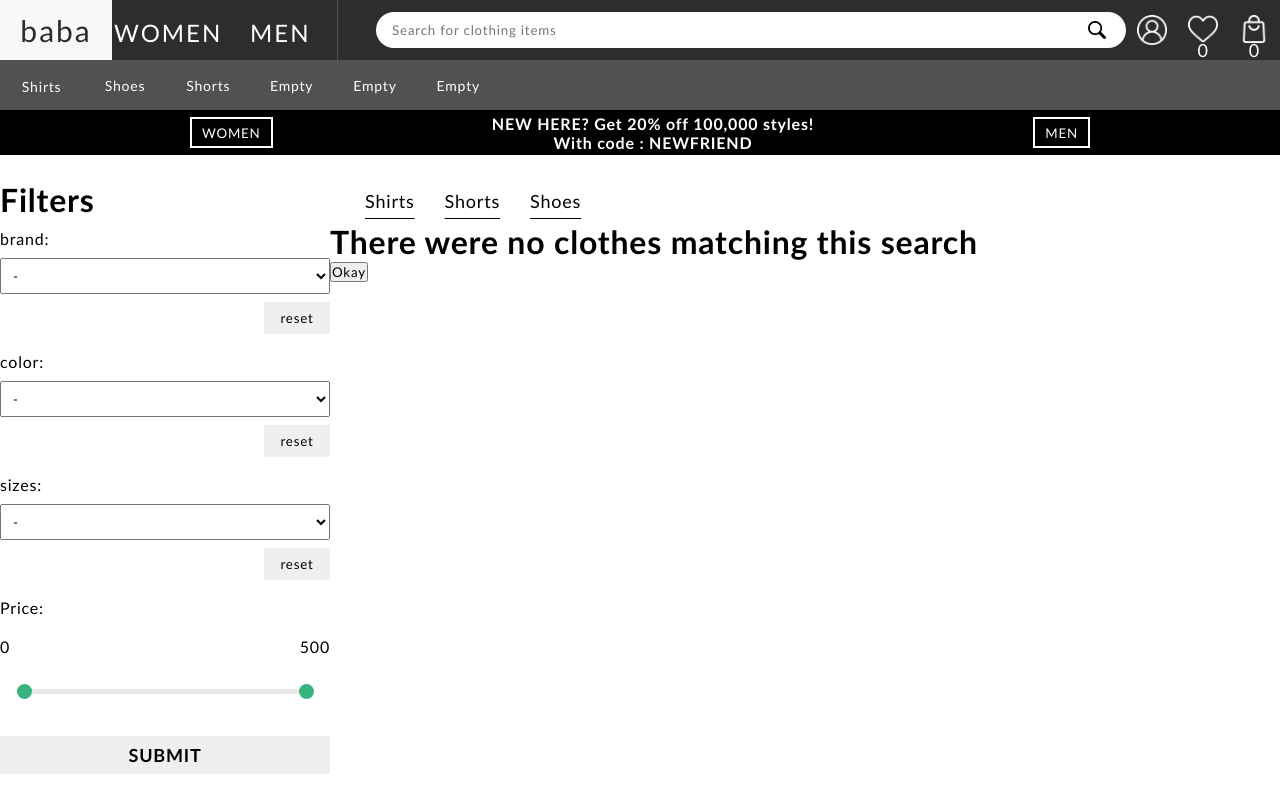
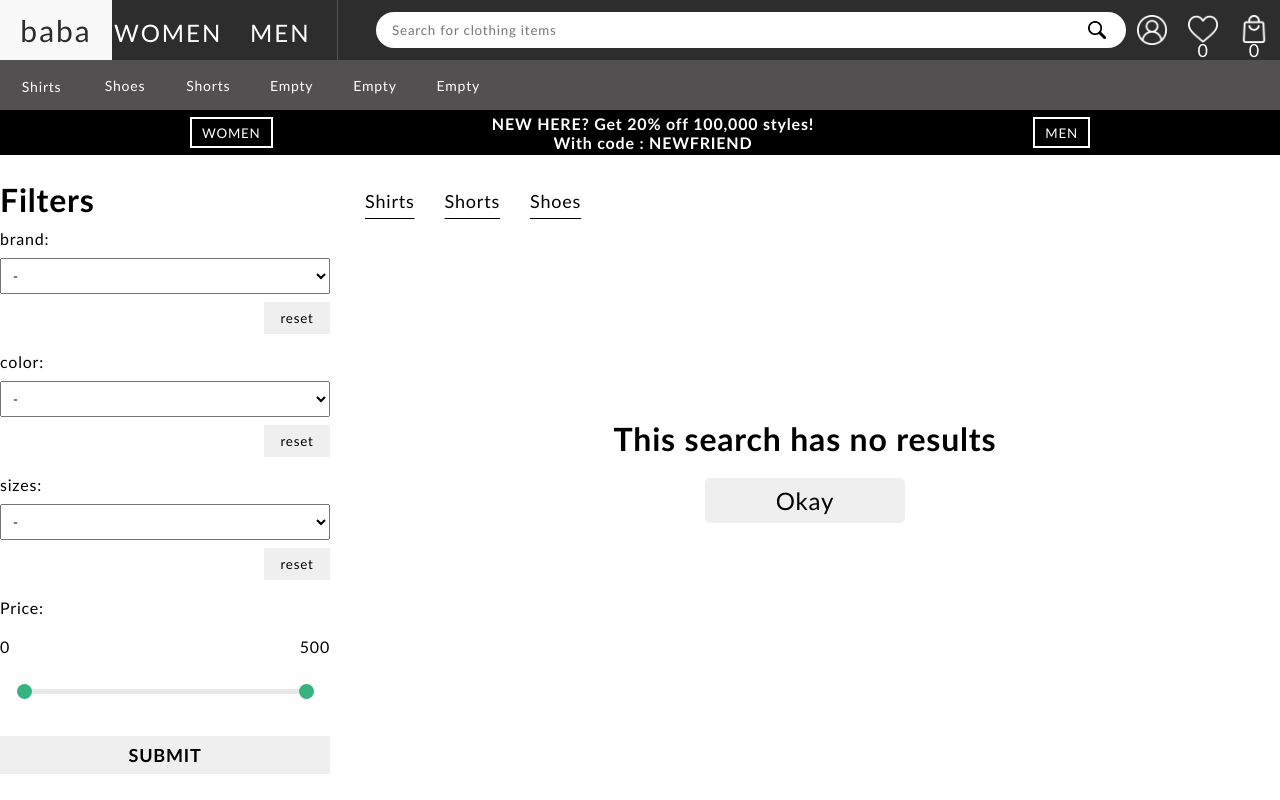
Before and after one commit to MusicShaun/eCommerce-frontend, a Next.js app: page /filter/shirts in a window 1280 px wide. Both pictures are taken after a click on the button "SUBMIT". Shown: the top 800 px of the page. Built offline with nearby package versions, Linux system fonts and the light colour scheme.

Commit message:
Clean up before deploy

```diff
--- a/components/ProductFilterSideBar.tsx
+++ b/components/ProductFilterSideBar.tsx
@@ -21,16 +21,13 @@ export default function ProductFilterSideBar( {info, setFilteredClothes, filtere
     setFilters({ ...filters, [name]: value });
   }
   // passed as prop
-  // it resets the state above when triggered from the child component
+  // it resets the filter state when triggered from the child component
   function childStateSetterFunction(name: string) {
     setFilters({...filters, [name]: ''})
   }
 
 
-  // BIG USEEFFECT HERE WHICH TAKES ALL THE STATES ABOVE AS ARGUMENTS TO FILTER THE CLOTHES ARRAY
-  function filterArrayFunction(str: string, clothes: ClotheType[]) {
-    return clothes.filter((l => Object.values(l).find(x => x === str)))
-  }
+  // BIG function HERE TO FILTER THE CLOTHES ARRAY
   function applyFilters(clothes: ClotheType[], filters: {brand: string, color: string, size: string}, priceRange: number[]) {
     let filteredClothes = [...clothes];
 
@@ -76,9 +73,9 @@ export default function ProductFilterSideBar( {info, setFilteredClothes, filtere
   const flatMapSizes = Object.values(info).flatMap(l => l.sizes)
   const uniqueSizes = flatMapSizes.filter((size, index, self) => self.indexOf(size) === index)
   const Sizes = {
+    name: 'sizes',
     arr: uniqueSizes,
     stateSetterFunction,
-    name: 'sizes',
     childStateSetterFunction
   }
 
--- a/pages/filter/[productType].tsx
+++ b/pages/filter/[productType].tsx
@@ -46,7 +46,7 @@ export default function ProductGrouped() {
   let galleryContent
   if (noResults) {
     galleryContent = <SearchFailure>
-      <h1>There were no clothes matching this search</h1>
+      <h1>This search has no results</h1>
       <button onClick={() => setNoResults(false)}>
         Okay
       </button>
@@ -117,6 +117,26 @@ const Container = styled.div`
 `
 const SearchFailure = styled.div`
   max-width: 970px;
+  height: 100%;
+  display: flex;
+  flex-direction: column;
+  justify-content: center;
+  align-items: center;
+
+  & button {
+    width: 200px;
+    border: none;
+    margin-top: 20px;
+    font-size: ${({ theme }) => theme.fontL};
+    padding: 8px;
+    cursor: pointer;
+    border-radius: 5px;
+
+    &:hover {
+      background-color: ${({ theme }) => theme.headerTop};
+      color: ${({ theme }) => theme.textInvert};
+    }
+  }
 `
 const SubmitButton = styled.button`
   width: 330px;
```
